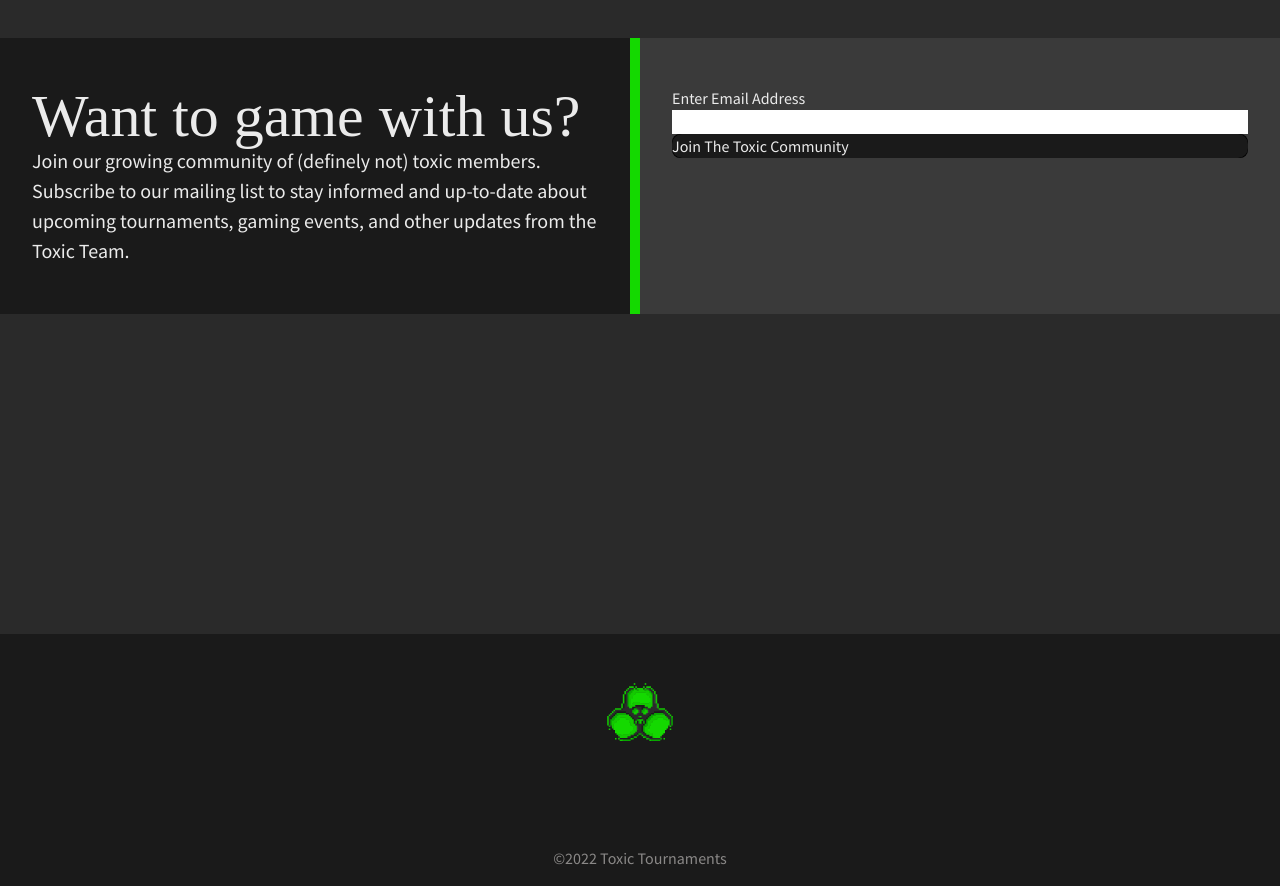
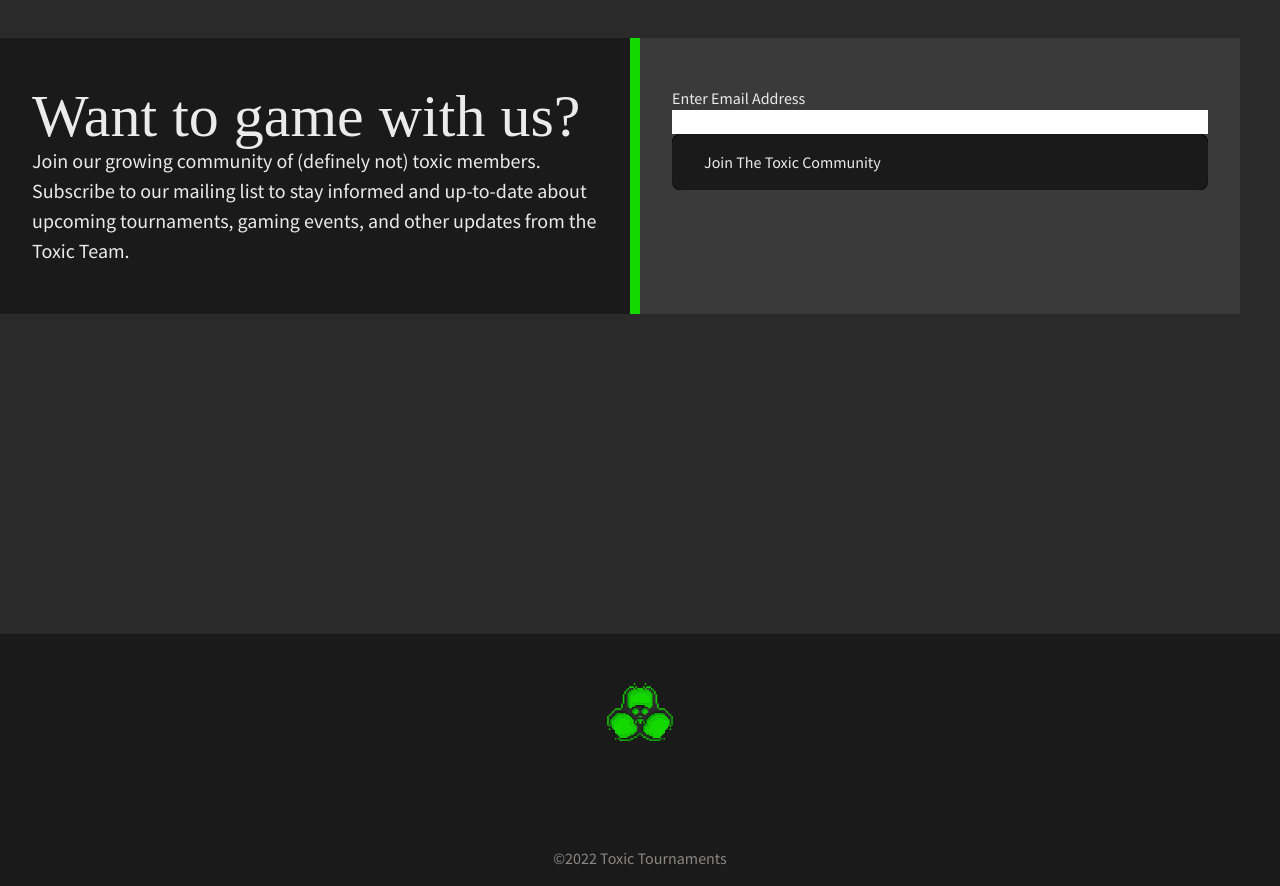
Before and after one commit to austinengelbrecht/toxictournaments, a Vue app: page /home in a window 1280 px wide. Shown: the part 1960-2846 px from the top of the page. Built offline with nearby package versions, Linux system fonts and the light colour scheme; some icons are missing; a web font is replaced by a local one.

Commit message:
Added glow on hover class

```diff
--- a/src/components/ContactForm/EmailForm.vue
+++ b/src/components/ContactForm/EmailForm.vue
@@ -10,7 +10,7 @@
       v-model="userEmail"
     />
 
-    <button type="submit" class="glow-on-hover">
+    <button type="submit" class="glow-on-hover button">
       Join The Toxic Community
     </button>
   </form>
@@ -52,4 +52,8 @@ export default {
 
 <style lang="scss" scoped>
 @import "../../assets/styles/partials/glow-on-hover";
+
+.button {
+  padding: 1rem 2rem;
+}
 </style>
--- a/src/components/ContactForm/TheContactForm.vue
+++ b/src/components/ContactForm/TheContactForm.vue
@@ -12,7 +12,7 @@
       </div>
     </div>
 
-    <ContactForm class="px-8 py-12 bg-onyx-1 w-[50%]" />
+    <ContactForm class="px-8 py-12 bg-onyx-1 w-[600px]" />
   </section>
 </template>
 
```
